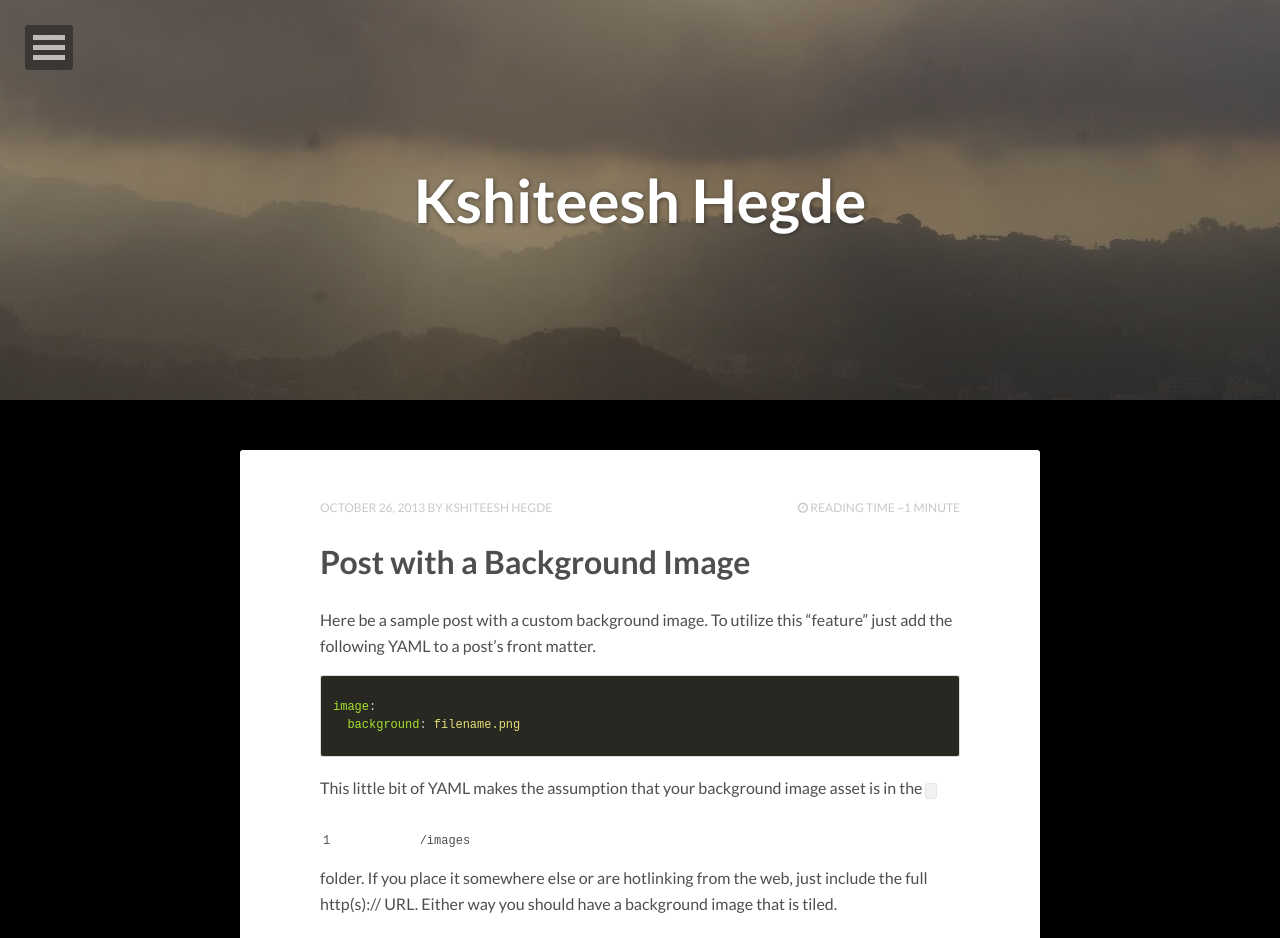
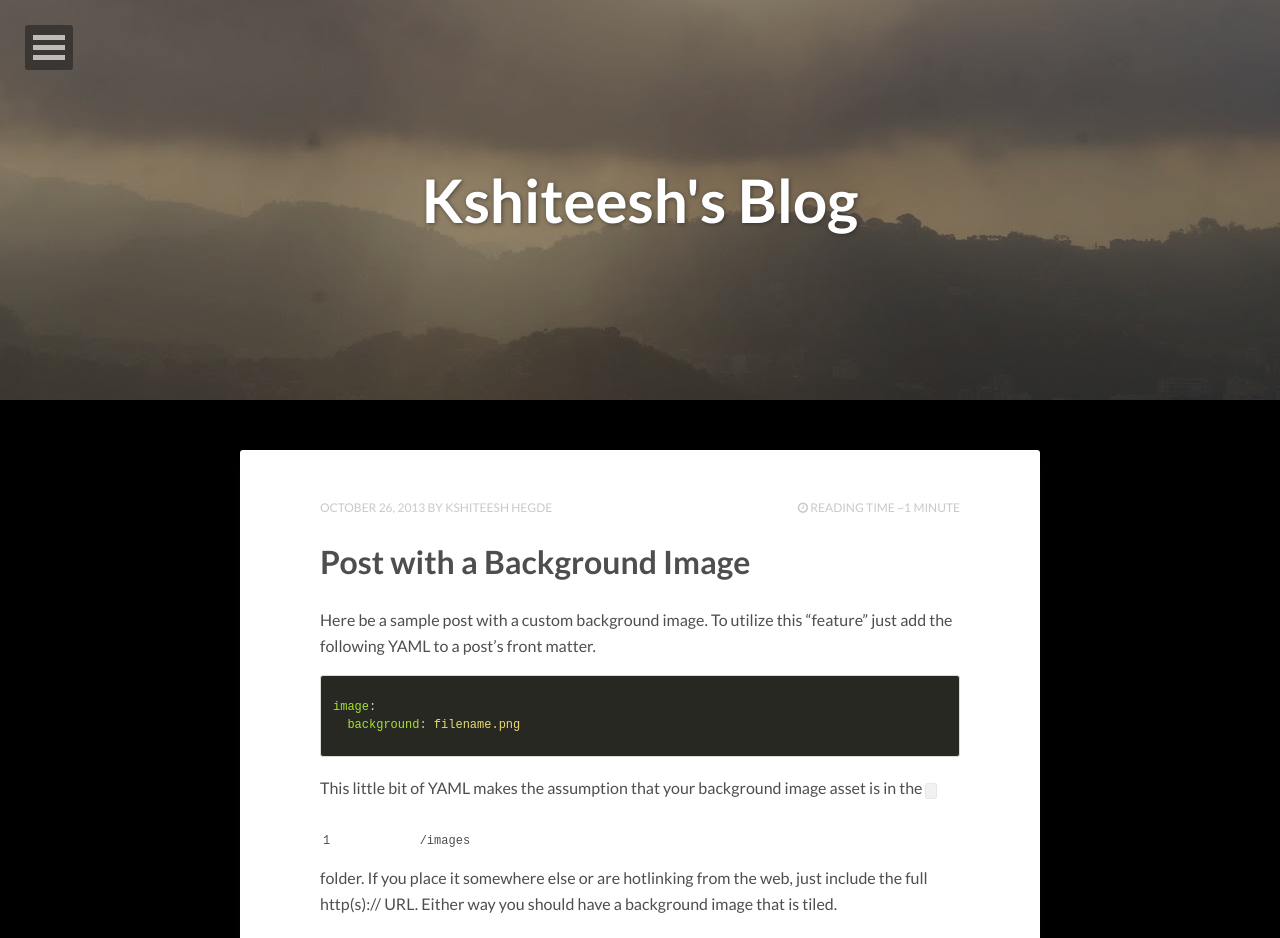
Before and after one commit to kshiteesh/personal_website, a Jekyll site: the page built from index.html, in a window 1280 px wide. Shown: the top 938 px of the page. Built offline with Jekyll 4.4.1, drawn with Linux system fonts in a browser that asks for light colours; nearby versions of some CDN libraries; the list of posts is cut into pages by our own code.

Commit message:
Revert "Config Update"
This reverts commit 262adffd5061deb84f5ee495921d66d5771d6834.

```diff
--- a/_config.yml
+++ b/_config.yml
@@ -1,11 +1,11 @@
-title:            Kshiteesh Hegde
+title:            Kshiteesh's Blog
 description:      Travel Stories and more.
-disqus_shortname: scriptogramkshiteesh
+disqus_shortname: hpstrtheme
 reading_time:     true
 words_per_minute: 200
 # Your site's domain goes here (eg: //mmistakes.github.io, http://mademistakes.com, etc)
 # When testing locally leave blank or use http://localhost:4000
-url:              http://www.hegde.me
+url:
 
 # Owner/author information
 owner:
```
Also changed, not shown: about/index.md (+2 -2 lines).
